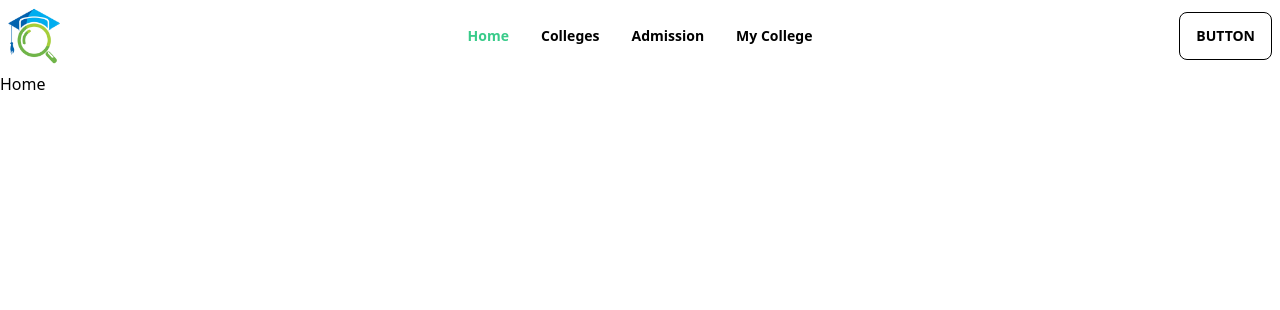
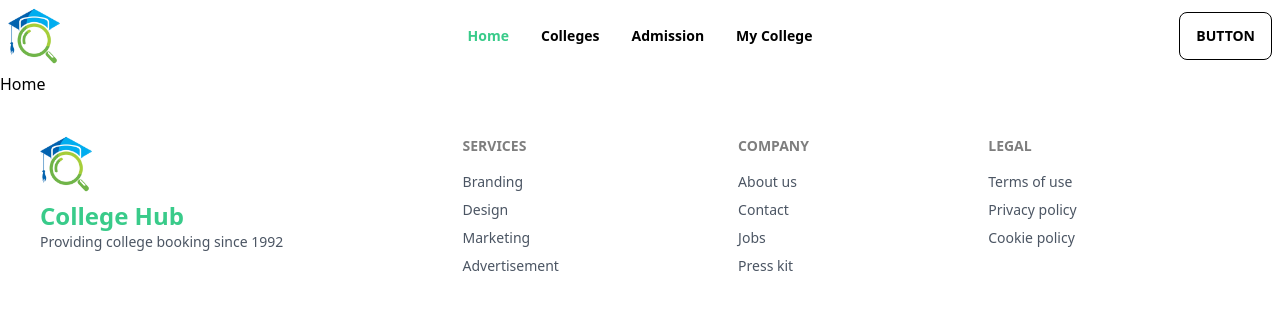
Before and after one commit to reza107-hub/collage-hub, a React (Vite) app: page / in a window 1280 px wide. Shown: the top 310 px of the page. Built offline with nearby package versions, Linux system fonts and the light colour scheme.

Commit message:
footer added

```diff
--- a/src/Layouts/Main/Main.jsx
+++ b/src/Layouts/Main/Main.jsx
@@ -1,11 +1,13 @@
 import { Outlet } from "react-router-dom";
 import Navbar from "../../Pages/Shared/Navbar/Navbar";
+import Footer from "../../Pages/Shared/Footer/Footer";
 
 const Main = () => {
   return (
     <>
       <Navbar />
       <Outlet />
+      <Footer />
     </>
   );
 };
--- /dev/null
+++ b/src/Pages/Shared/Footer/Footer.jsx
@@ -0,0 +1,40 @@
+import { Link } from "react-router-dom";
+
+const Footer = () => {
+  return (
+    <footer className="footer p-10 bg-base-200 text-base-content">
+      <div>
+        <Link to={"/"}>
+          <img className="h-14" src="/logo.png" alt="logo" />
+        </Link>
+        <p className="text-gray-600">
+          <span className="text-main font-bold text-2xl">College Hub</span>
+          <br />
+          Providing college booking since 1992
+        </p>
+      </div>
+      <div>
+        <span className="footer-title">Services</span>
+        <a className="link link-hover hover:text-main text-gray-600">Branding</a>
+        <a className="link link-hover hover:text-main text-gray-600">Design</a>
+        <a className="link link-hover hover:text-main text-gray-600">Marketing</a>
+        <a className="link link-hover hover:text-main text-gray-600">Advertisement</a>
+      </div>
+      <div>
+        <span className="footer-title">Company</span>
+        <a className="link link-hover hover:text-main text-gray-600">About us</a>
+        <a className="link link-hover hover:text-main text-gray-600">Contact</a>
+        <a className="link link-hover hover:text-main text-gray-600">Jobs</a>
+        <a className="link link-hover hover:text-main text-gray-600">Press kit</a>
+      </div>
+      <div>
+        <span className="footer-title">Legal</span>
+        <a className="link link-hover hover:text-main text-gray-600">Terms of use</a>
+        <a className="link link-hover hover:text-main text-gray-600">Privacy policy</a>
+        <a className="link link-hover hover:text-main text-gray-600">Cookie policy</a>
+      </div>
+    </footer>
+  );
+};
+
+export default Footer;
```
